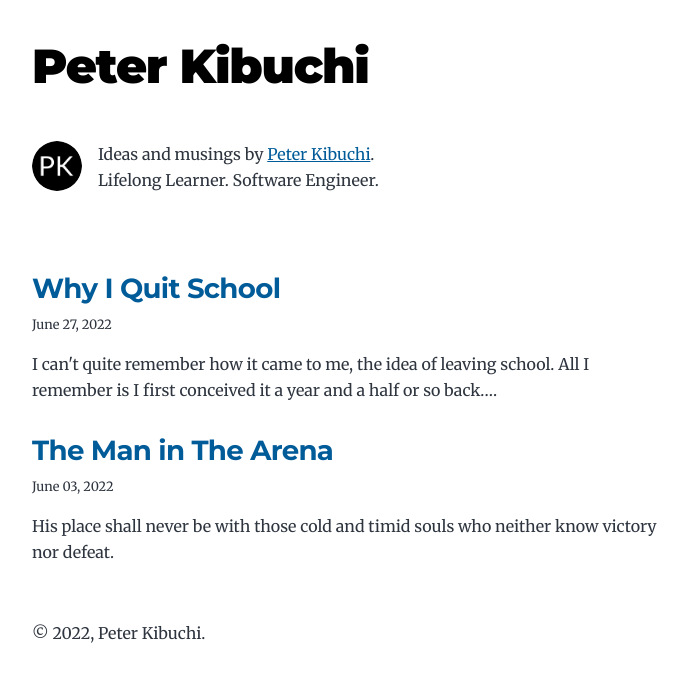
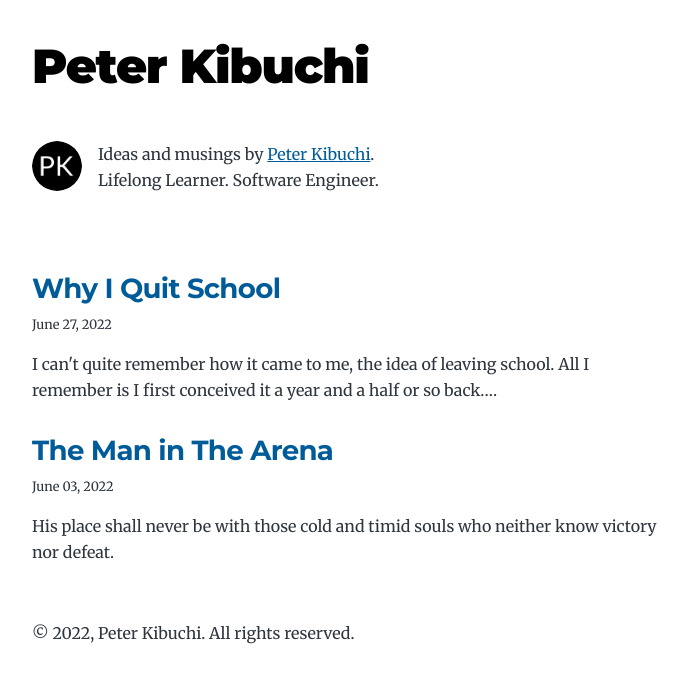
Before and after one commit to peterkibuchi/peterkibuchi.com, a Gatsby site: page / in a window 1280 px wide. Shown: the whole page, without its empty margins (292-979 px from the left). Built offline with nearby package versions, Linux system fonts and the light colour scheme; Gatsby itself is replaced by a stand-in of ours.

Commit message:
Update Copyright

```diff
--- a/src/components/layout.js
+++ b/src/components/layout.js
@@ -25,7 +25,7 @@ const Layout = ({ location, title, children }) => {
       <header className="global-header">{header}</header>
       <main>{children}</main>
       <footer>
-        © {new Date().getFullYear()}, Peter Kibuchi.
+        © {new Date().getFullYear()}, Peter Kibuchi. All rights reserved.
       </footer>
     </div>
   );
```
